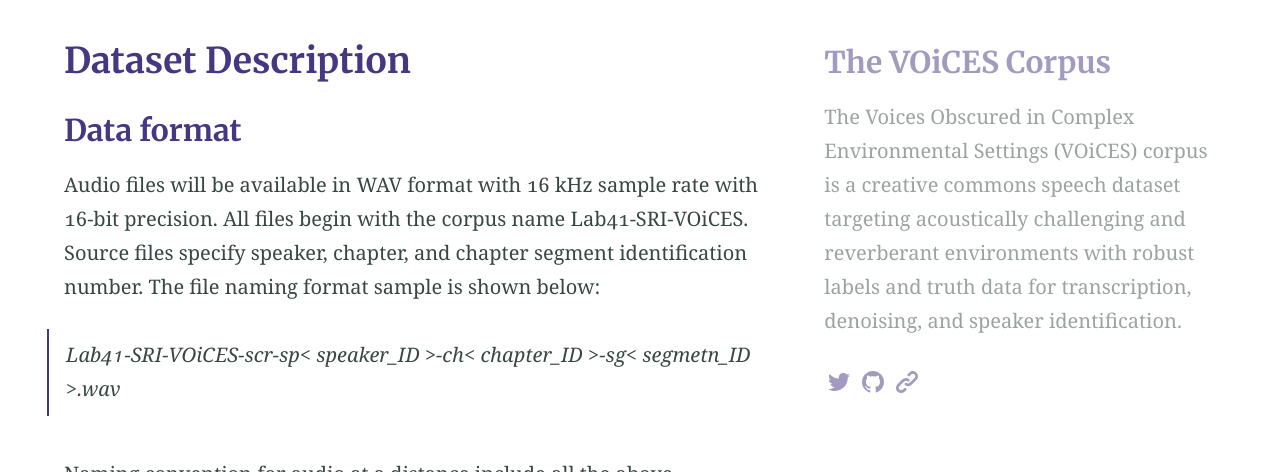
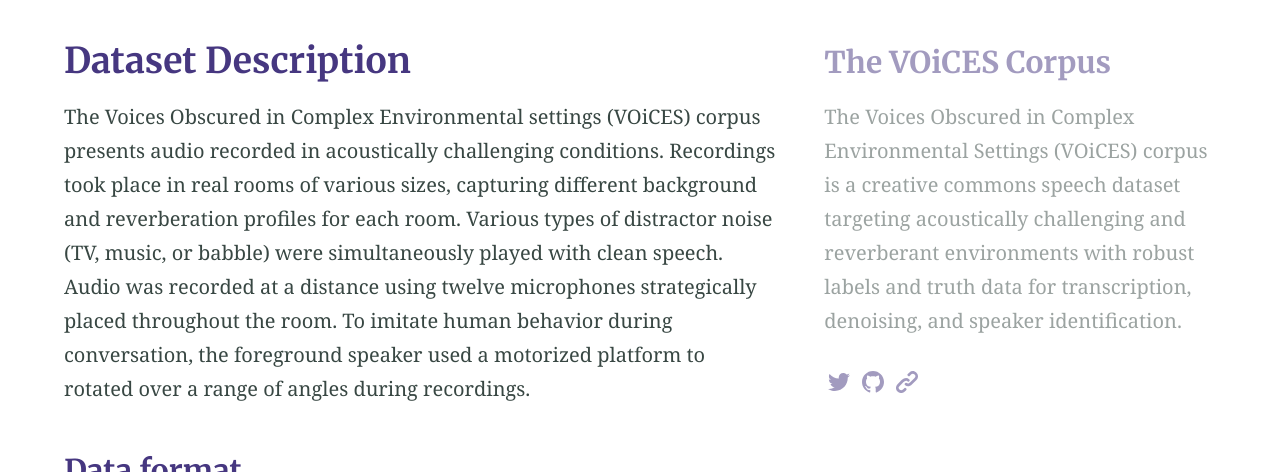
Before and after one commit to IQTLabs/voices, a Jekyll site: the page built from reading.md, in a window 1280 px wide and 900 px high, cut to the strip 428-900 px from the top of the window. Built offline with Jekyll 4.4.1, drawn with Linux system fonts in a browser that asks for light colours; our own code applies the rules of GitHub Pages for plain Markdown files.

Commit message:
updated reading

```diff
--- a/reading.md
+++ b/reading.md
@@ -9,6 +9,15 @@
 ---
 
 ## Dataset Description
+
+The Voices Obscured in Complex Environmental settings (VOiCES) corpus presents audio
+recorded in acoustically challenging conditions. Recordings took place in real rooms of
+various sizes, capturing different background and reverberation profiles for each
+room. Various types of distractor noise (TV, music, or babble) were simultaneously
+played with clean speech. Audio was recorded at a distance using twelve microphones
+strategically placed throughout the room. To imitate human behavior during conversation,
+the foreground speaker used a motorized platform to rotated over a range of angles during recordings.
+
 
 ### Data format
 
```
Also changed, not shown: downloads.md (+2 -1 lines).
